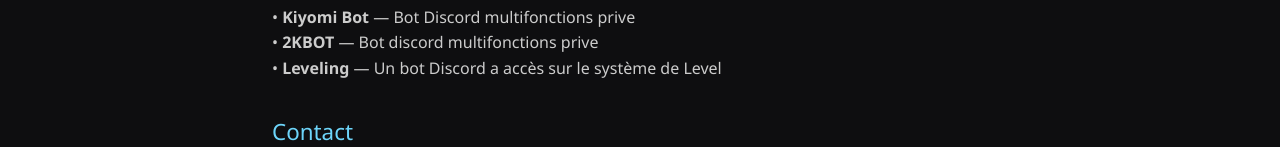
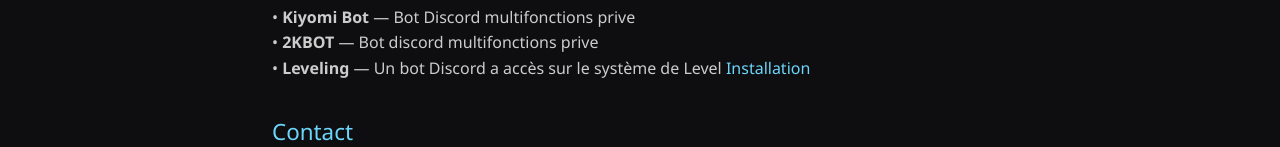
Before and after one commit to 00h55/portfolio, a plain HTML site: page index.html in a window 1280 px wide. Shown: the part 453-600 px from the top of the page. Drawn offline with Linux system fonts and the light colour scheme.

Commit message:
Add files via upload

```diff
--- a/index.html
+++ b/index.html
@@ -100,7 +100,7 @@
       <p>
          • <strong>Kiyomi Bot</strong> — Bot Discord multifonctions prive<br>
          • <strong>2KBOT </strong> — Bot discord multifonctions prive<br>
-         • <strong>Leveling</strong> — Un bot Discord a accès sur le système de Level<br>
+         • <strong>Leveling</strong> — Un bot Discord a accès sur le système de Level <a href="https://discord.com/oauth2/authorize?client_id=1369636711256166420">Installation</a><br>
       </p>
     </section>
 
```
